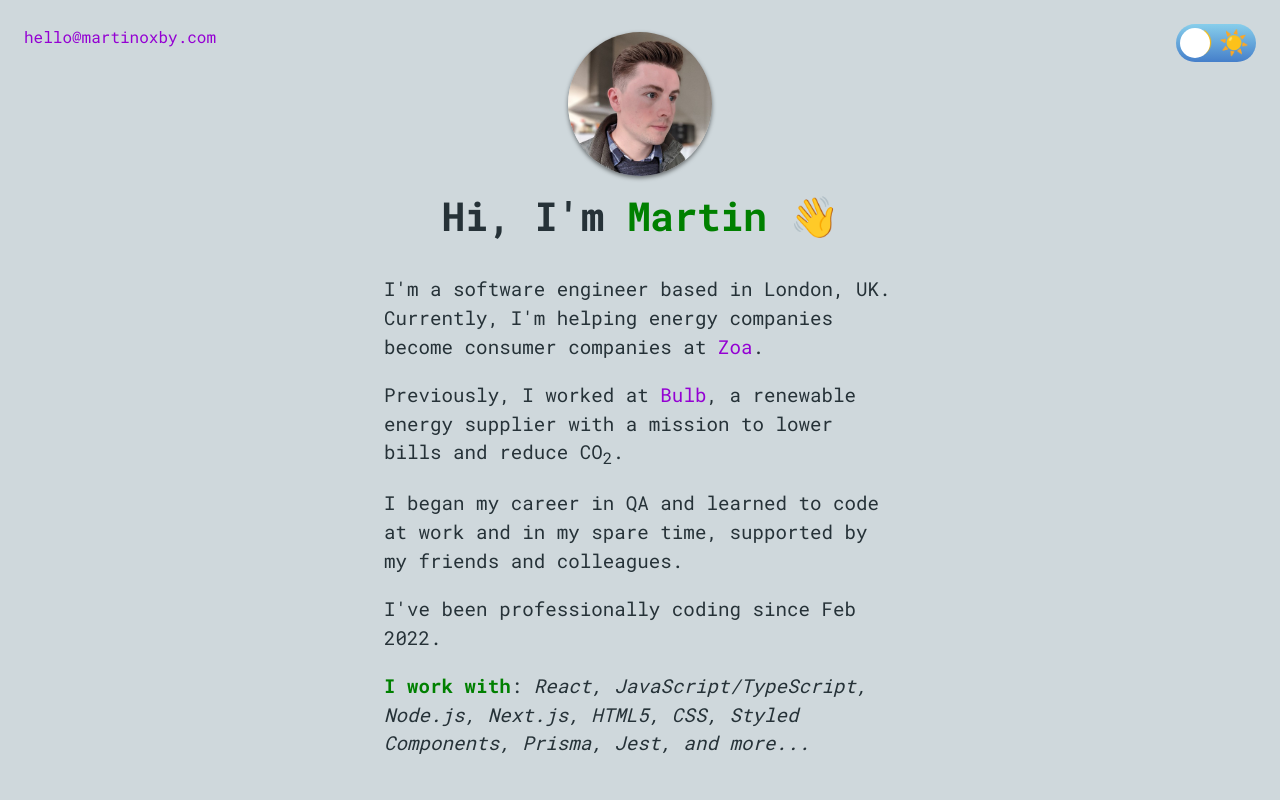
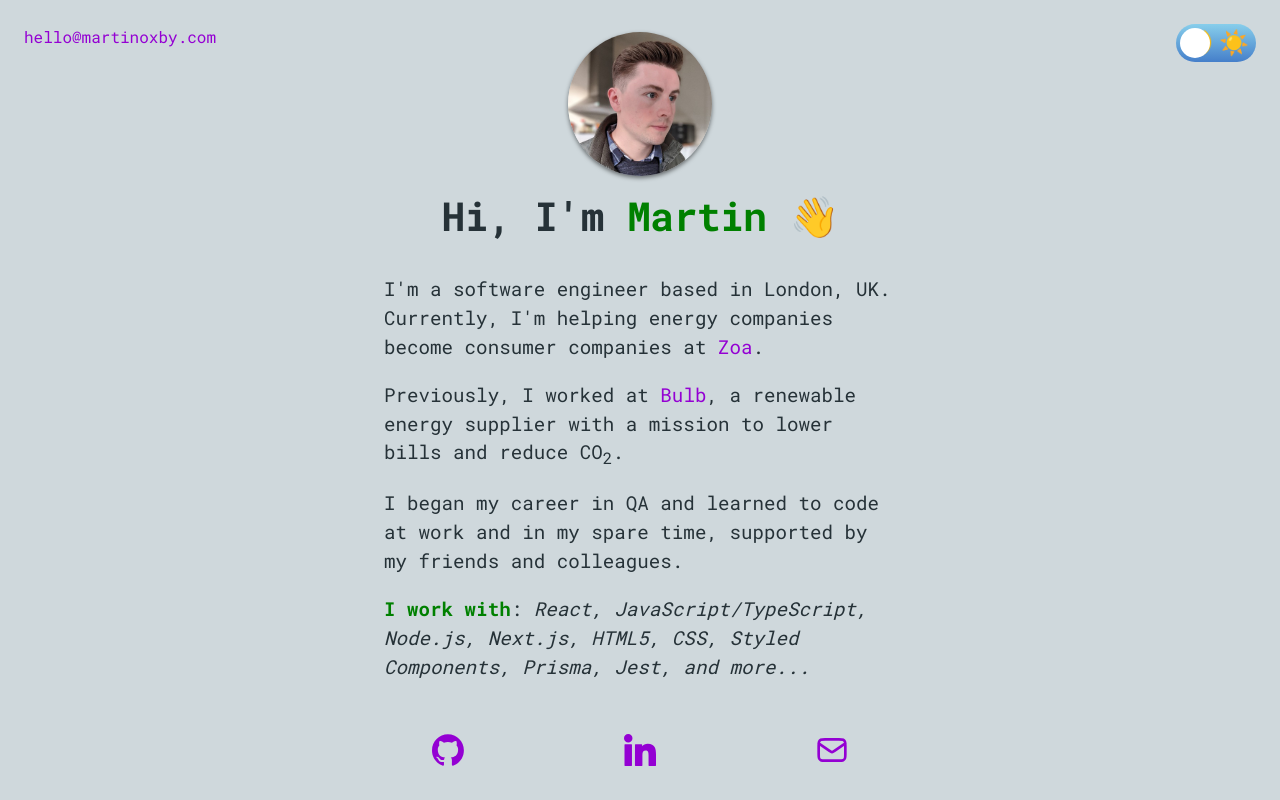
Before and after one commit to mrtnxby/martinoxby.com, a Next.js app: page / in a window 1280 px wide. Shown: the top 800 px of the page. Built offline with nearby package versions, Linux system fonts and the light colour scheme.

Commit message:
Update index.tsx

```diff
--- a/src/pages/index.tsx
+++ b/src/pages/index.tsx
@@ -56,7 +56,6 @@ const Home = () => {
           I began my career in QA and learned to code at work and in my spare
           time, supported by my friends and colleagues.
         </p>
-        <p>I&apos;ve been professionally coding since Feb 2022.</p>
         <p>
           <b>I work with</b>:{" "}
           <i>
```
